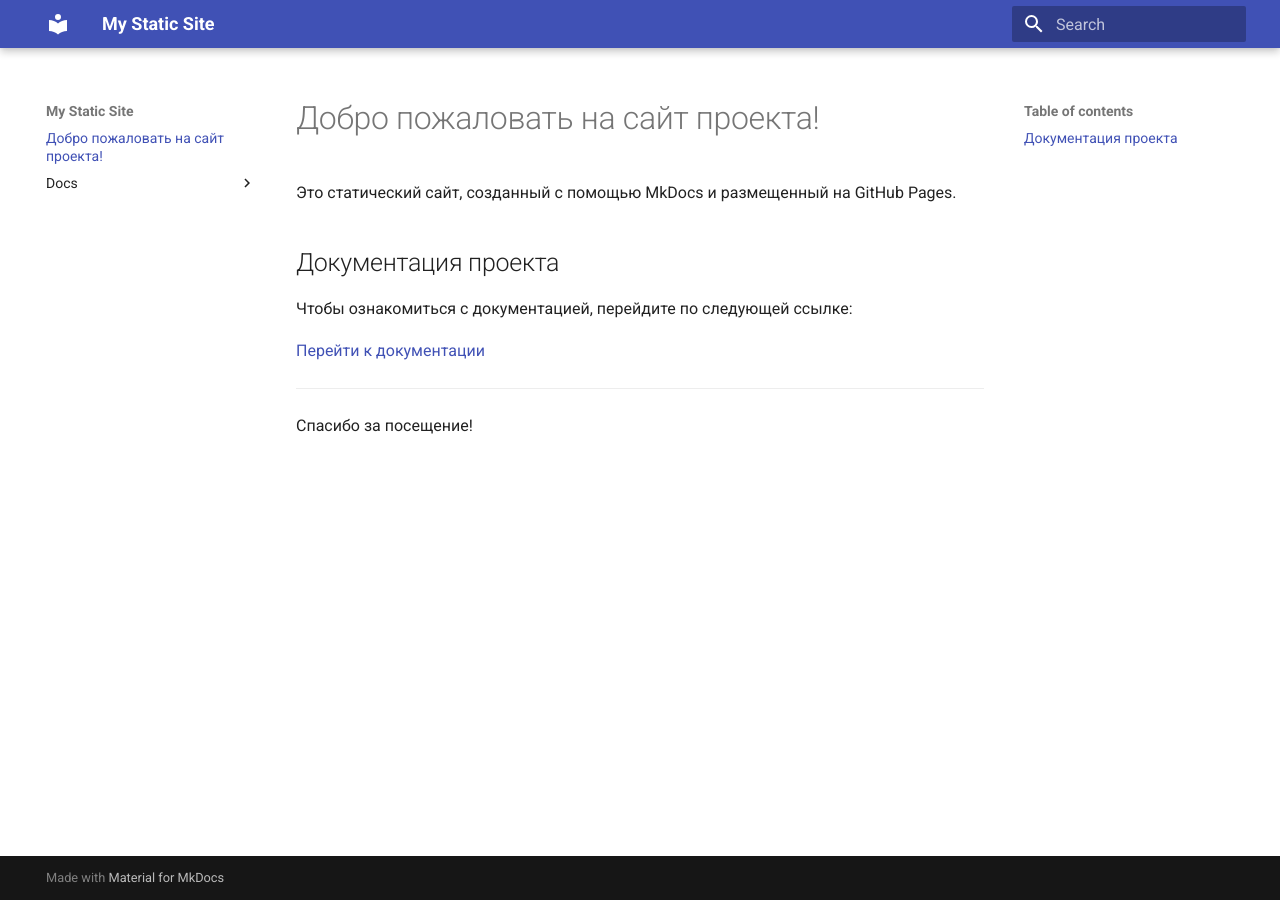
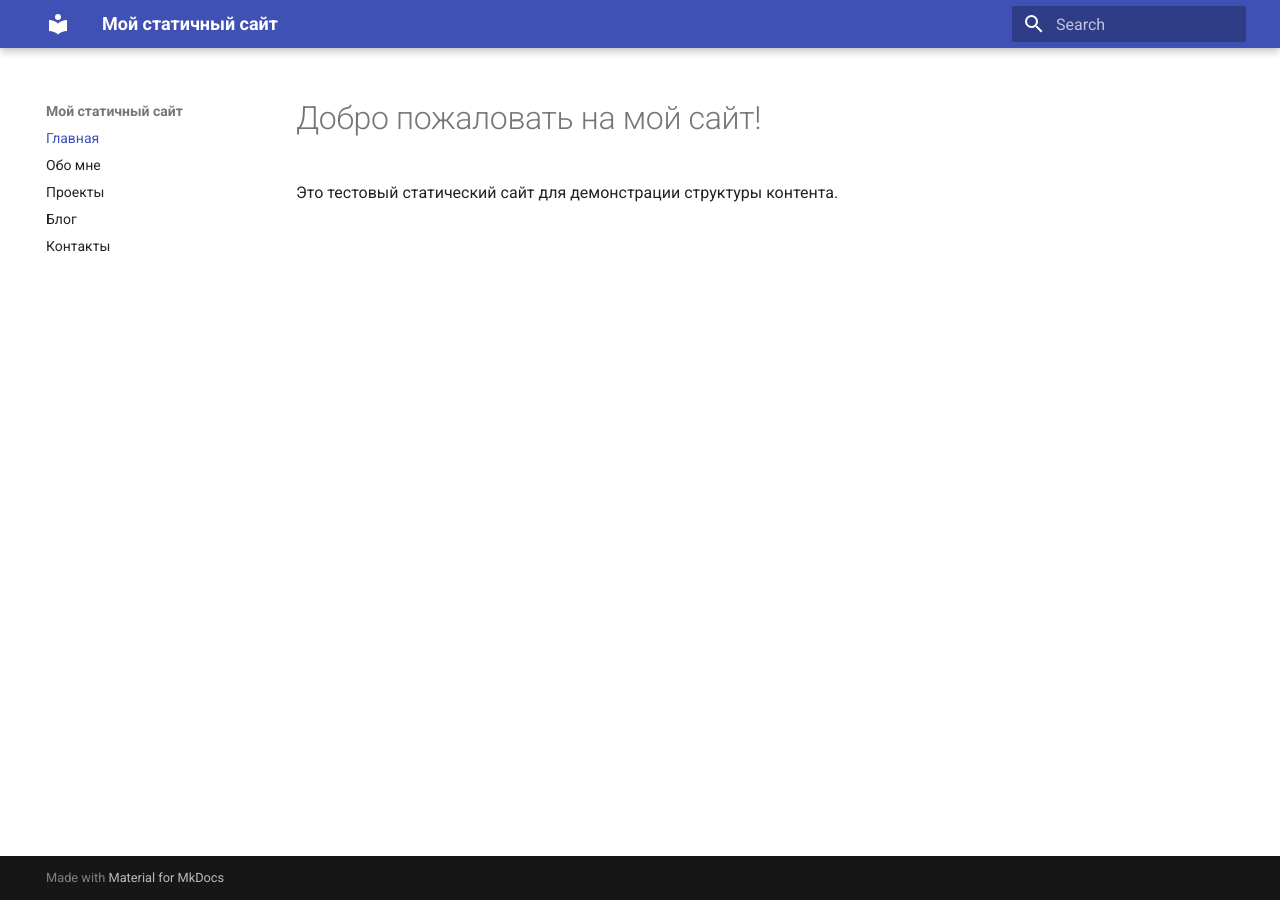
Before and after one commit to artcherenkov/python-static-site, an MkDocs documentation site: the page built from my_static_site/index.md, in a window 1280 px wide. Built offline with MkDocs 1.6.1 and Material for MkDocs 9.7.7, drawn with Linux system fonts in a browser that asks for light colours.

Commit message:
поменял структуру приложения

```diff
--- a/mkdocs.yml
+++ b/mkdocs.yml
@@ -1,4 +1,10 @@
-site_name: My Static Site
+site_name: 'Мой статичный сайт'  # Название сайта
 docs_dir: my_static_site
+nav:  # Настройка навигации
+  - Главная: index.md
+  - Обо мне: about/index.md
+  - Проекты: projects/index.md
+  - Блог: blog/index.md
+  - Контакты: contact/index.md
 theme:
-  name: material
+  name: material  # Тема оформления
--- /dev/null
+++ b/my_static_site/blog/index.md
@@ -0,0 +1,2 @@
+# Блог
+Добро пожаловать в мой блог, где я делюсь своими мыслями.
--- a/my_static_site/index.md
+++ b/my_static_site/index.md
@@ -1,13 +1,2 @@
-# Добро пожаловать на сайт проекта!
-
-Это статический сайт, созданный с помощью MkDocs и размещенный на GitHub Pages.
-
-## Документация проекта
-
-Чтобы ознакомиться с документацией, перейдите по следующей ссылке:
-
-[Перейти к документации](docs/index.md)
-
----
-
-Спасибо за посещение!
+# Добро пожаловать на мой сайт!
+Это тестовый статический сайт для демонстрации структуры контента.
```
Also changed, not shown: main.py (deleted, +0 -16 lines), my_static_site/about/index.md (added, +2 -0 lines), my_static_site/contact/index.md (added, +2 -0 lines), my_static_site/docs/index.md (deleted, +0 -19 lines), my_static_site/projects/index.md (added, +2 -0 lines), 1 other file.
